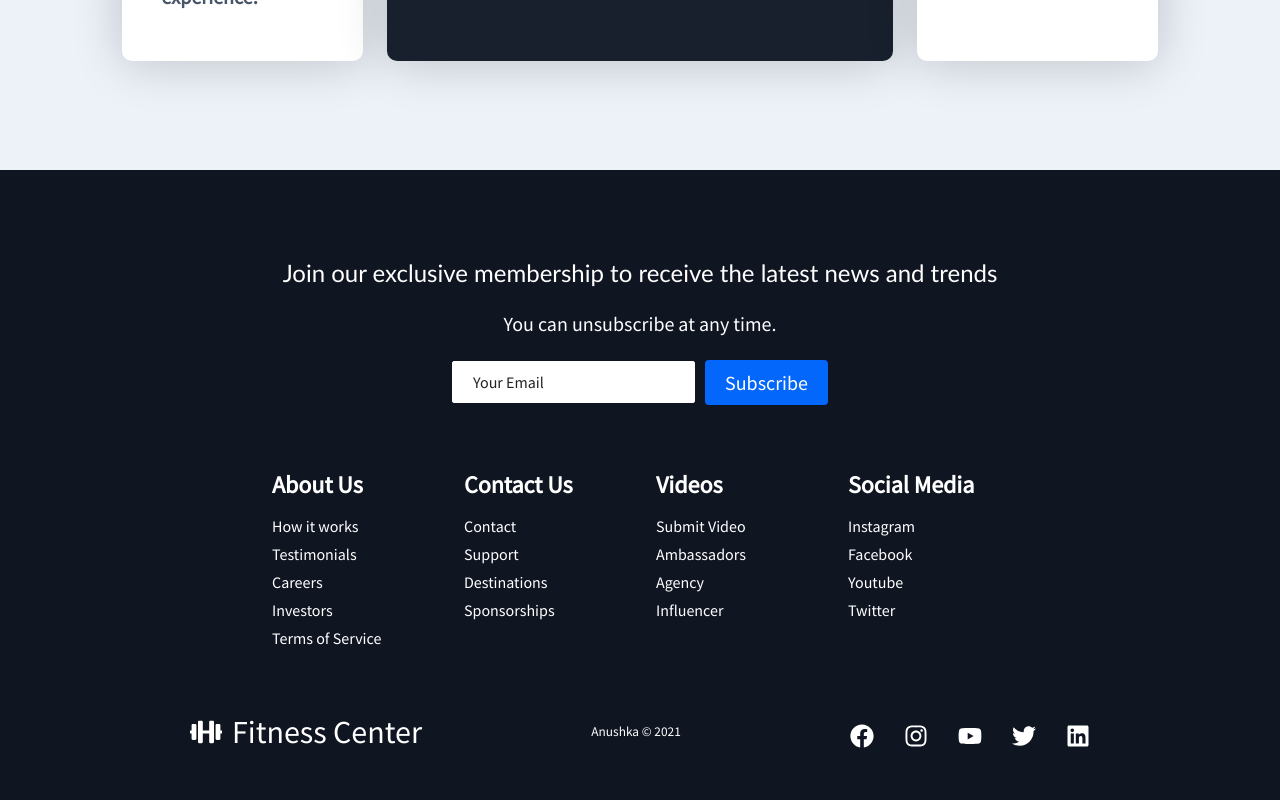
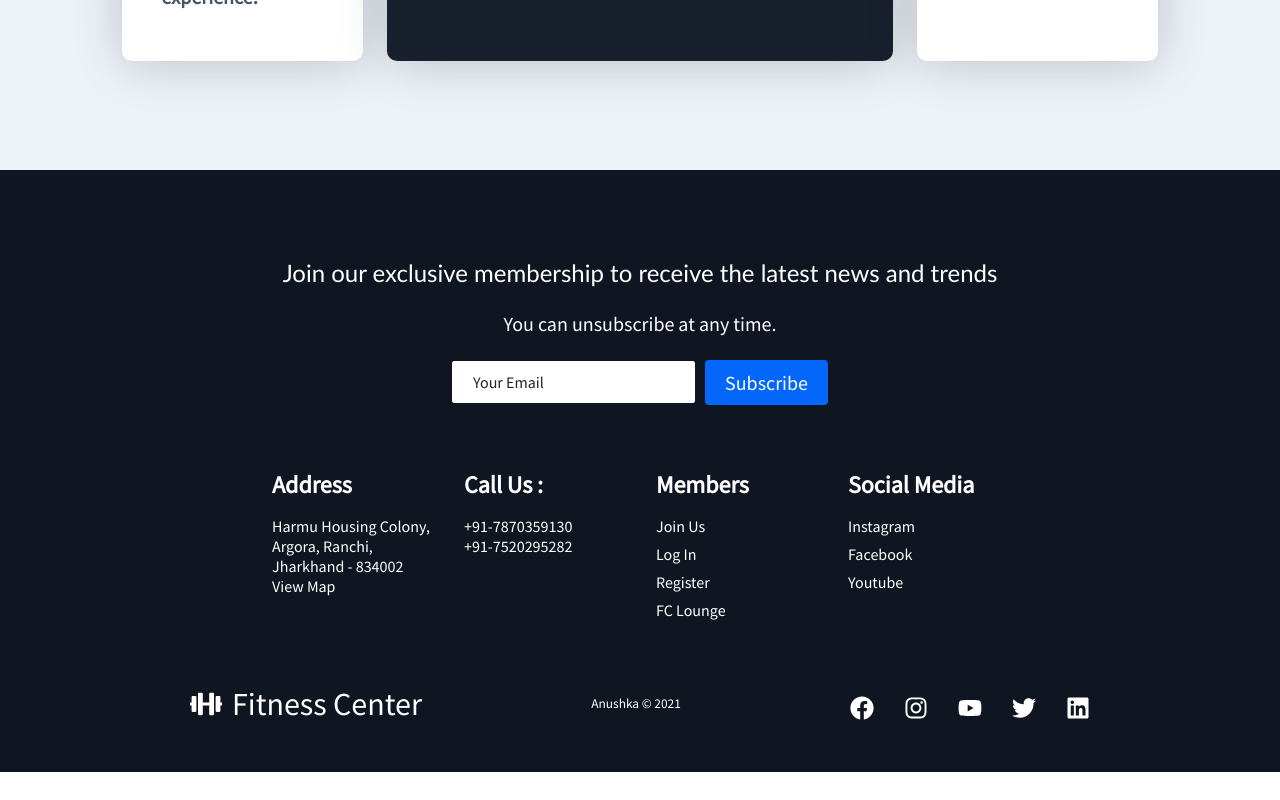
Before and after one commit to abhi640/fc, a React (Create React App) app: page / in a window 1280 px wide. Shown: the part 7156-7956 px from the top of the page. After the commit the page ends 7928 px from the top, so only its background shows below. Built offline with nearby package versions, Linux system fonts and the light colour scheme.

Commit message:
Footer detail added. Address and mobile

```diff
--- a/src/components/Footer/Footer.js
+++ b/src/components/Footer/Footer.js
@@ -43,36 +43,34 @@ function Footer() {
       </FooterSubscription>
       <FooterLinksContainer>
         <FooterLinksWrapper>
-          <FooterLinkItems>
-            <FooterLinkTitle>About Us</FooterLinkTitle>
-            <FooterLink to='/sign-up'>How it works</FooterLink>
-            <FooterLink to='/'>Testimonials</FooterLink>
-            <FooterLink to='/'>Careers</FooterLink>
-            <FooterLink to='/'>Investors</FooterLink>
-            <FooterLink to='/'>Terms of Service</FooterLink>
-          </FooterLinkItems>
-          <FooterLinkItems>
-            <FooterLinkTitle>Contact Us</FooterLinkTitle>
-            <FooterLink to='/'>Contact</FooterLink>
-            <FooterLink to='/'>Support</FooterLink>
-            <FooterLink to='/'>Destinations</FooterLink>
-            <FooterLink to='/'>Sponsorships</FooterLink>
-          </FooterLinkItems>
+
+        <FooterLinkItems>
+            <FooterLinkTitle>Address</FooterLinkTitle>
+            Harmu Housing Colony, Argora, Ranchi, Jharkhand - 834002
+            <FooterLink to='/sign-up'>View Map</FooterLink>
+        </FooterLinkItems>
+
+        <FooterLinkItems>
+         <FooterLinkTitle>Call Us :</FooterLinkTitle>
+            +91-7870359130 <br></br>
+            +91-7520295282  <br></br>
+
+        </FooterLinkItems>
         </FooterLinksWrapper>
         <FooterLinksWrapper>
           <FooterLinkItems>
-            <FooterLinkTitle>Videos</FooterLinkTitle>
-            <FooterLink to='/'>Submit Video</FooterLink>
-            <FooterLink to='/'>Ambassadors</FooterLink>
-            <FooterLink to='/'>Agency</FooterLink>
-            <FooterLink to='/'>Influencer</FooterLink>
+            <FooterLinkTitle>Members</FooterLinkTitle>
+            <FooterLink to='/'>Join Us</FooterLink>
+            <FooterLink to='/'>Log In</FooterLink>
+            <FooterLink to='/'>Register</FooterLink>
+            <FooterLink to='/'>FC Lounge</FooterLink>
           </FooterLinkItems>
           <FooterLinkItems>
             <FooterLinkTitle>Social Media</FooterLinkTitle>
             <FooterLink to='/'>Instagram</FooterLink>
             <FooterLink to='/'>Facebook</FooterLink>
             <FooterLink to='/'>Youtube</FooterLink>
-            <FooterLink to='/'>Twitter</FooterLink>
+
           </FooterLinkItems>
         </FooterLinksWrapper>
       </FooterLinksContainer>
```
